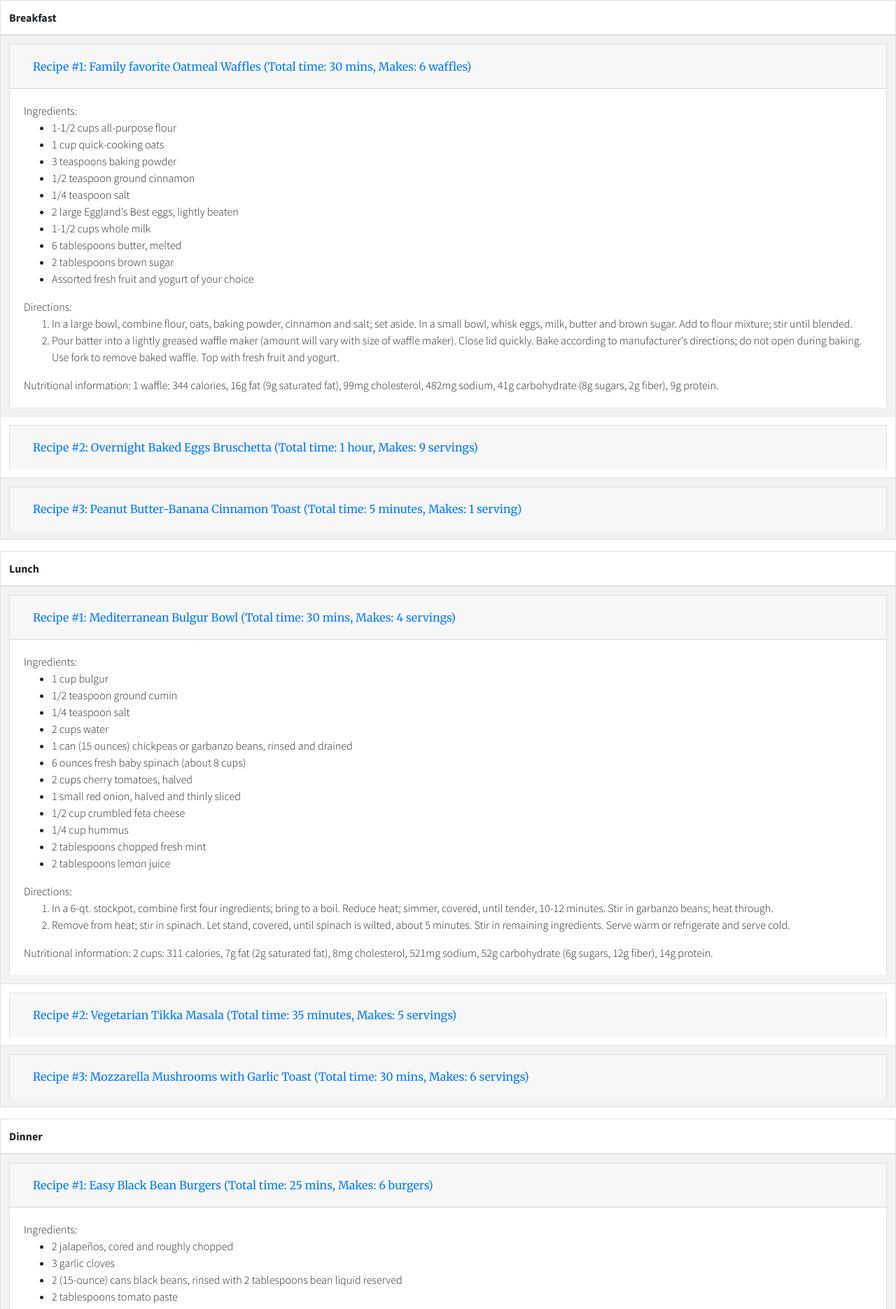
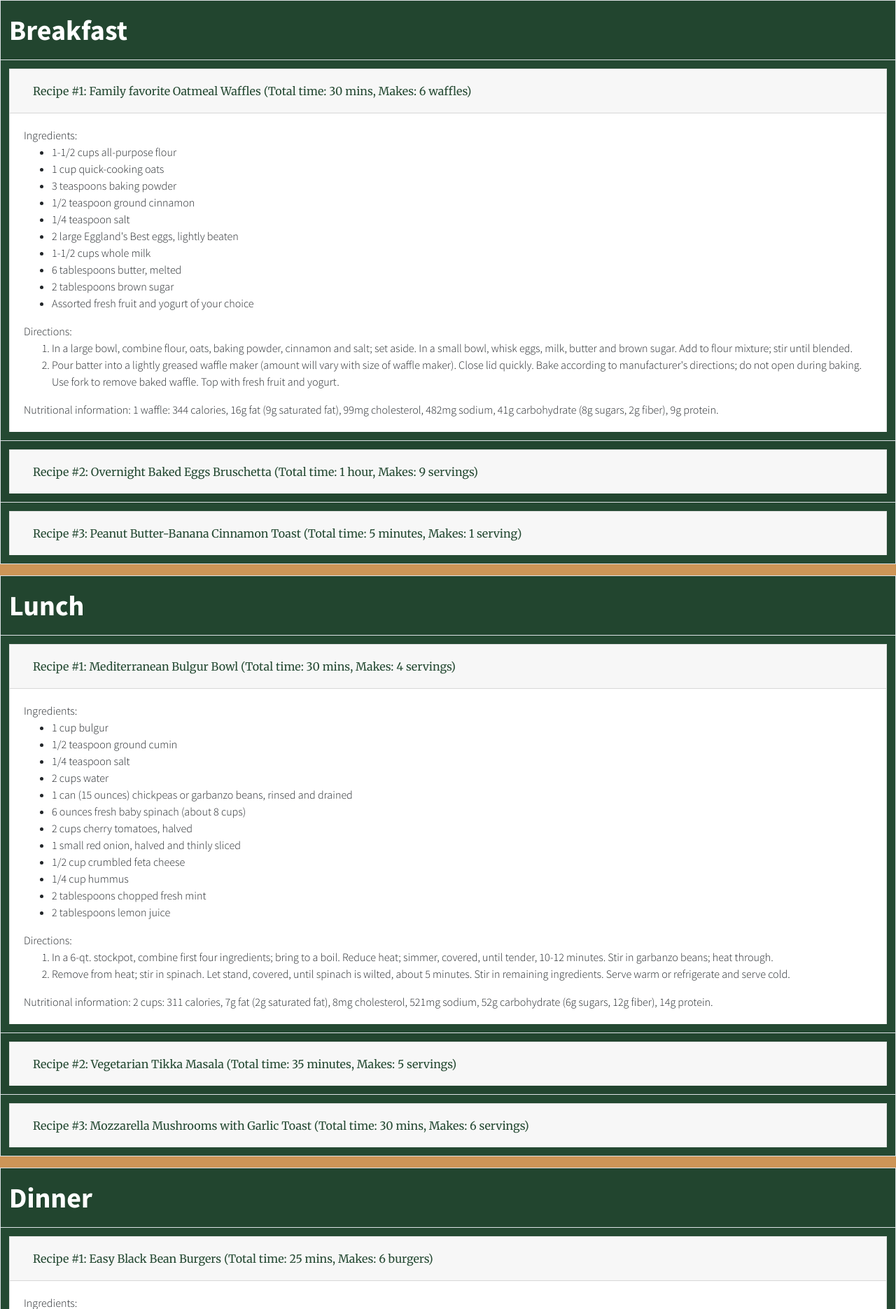
Before and after one commit to kj1114/whatCanIEat, a website: page vegetarian.html in a window 1280 px wide. Shown: the top 1870 px of the page at 70% size. Drawn offline with Linux system fonts and the light colour scheme.

Commit message:
vegetarian

```diff
--- a/css/coming-soon.css
+++ b/css/coming-soon.css
@@ -153,13 +153,6 @@ h6 {
 .text2 {
   color: #FFFFFF;
   font-size: 40px;
-  position: absolute;
-  top: 50%;
-  left: 50%;
-  -webkit-transform: translate(-50%, -50%);
-  -ms-transform: translate(-50%, -50%);
-  transform: translate(-50%, -50%);
-  text-align: center;
 }
 
 .title {
@@ -173,3 +166,5 @@ h6 {
 .btn-link {
   color: #244932;
 }
+
+.table
--- a/vegetarian.html
+++ b/vegetarian.html
@@ -19,20 +19,19 @@
   <link href="vendor/fontawesome-free/css/all.min.css" rel="stylesheet" type="text/css">
 
   <!-- Custom styles for this template -->
-  <link href="css/coming-soon.min.css" rel="stylesheet">
+  <link href="css/coming-soon.css" rel="stylesheet">
 
 </head>
 
 <body>
 
   <div>
-  <table id="example" class="table table-striped table-bordered" style="width:100%">
-        <thead>
+  <table id="example" class="table table-striped table-bordered" style="width:100%; background-color: #244932">
             <tr>
-                <th>Breakfast</th>
+              <th class="text2">
+                  Breakfast
+              </th>
             </tr>
-        </thead>
-        <tbody>
             <tr>
               <td>
                 <div class="accordion" id="accordionExample">
@@ -44,7 +43,6 @@
                         </button>
                       </h5>
                     </div>
-
                     <div id="collapseOne" class="collapse show" aria-labelledby="headingOne" data-parent="#accordionExample">
                       <div class="card-body">
                         Ingredients:
@@ -152,18 +150,16 @@
                   </div>
                 </td>
             </tr>
-        </tbody>
     </table>
   </div>
 
   <div>
-  <table id="example" class="table table-striped table-bordered" style="width:100%">
-        <thead>
+  <table id="example" class="table table-striped table-bordered" style="width:100%; background-color: #244932">
     <tr>
-                <th>Lunch</th>
+      <th class="text2">
+          Lunch
+      </th>
     </tr>
-        </thead>
-        <tbody>
             <tr>
                 <td>
                   <div class="accordion" id="accordionExample">
@@ -292,18 +288,16 @@
                   </div>
                 </td>
             </tr>
-        </tbody>
     </table>
   </div>
 
   <div>
-  <table id="example" class="table table-striped table-bordered" style="width:100%">
-        <thead>
+  <table id="example" class="table table-striped table-bordered" style="width:100%; background-color: #244932">
     <tr>
-                <th>Dinner</th>
+      <th class="text2">
+          Dinner
+      </th>
     </tr>
-        </thead>
-        <tbody>
             <tr>
                 <td>
                   <div class="accordion" id="accordionExample">
@@ -430,7 +424,6 @@
                   </div>
                 </td>
             </tr>
-        </tbody>
     </table>
   </div>
 
```
Lines whose indentation alone changed are shown as unchanged.
